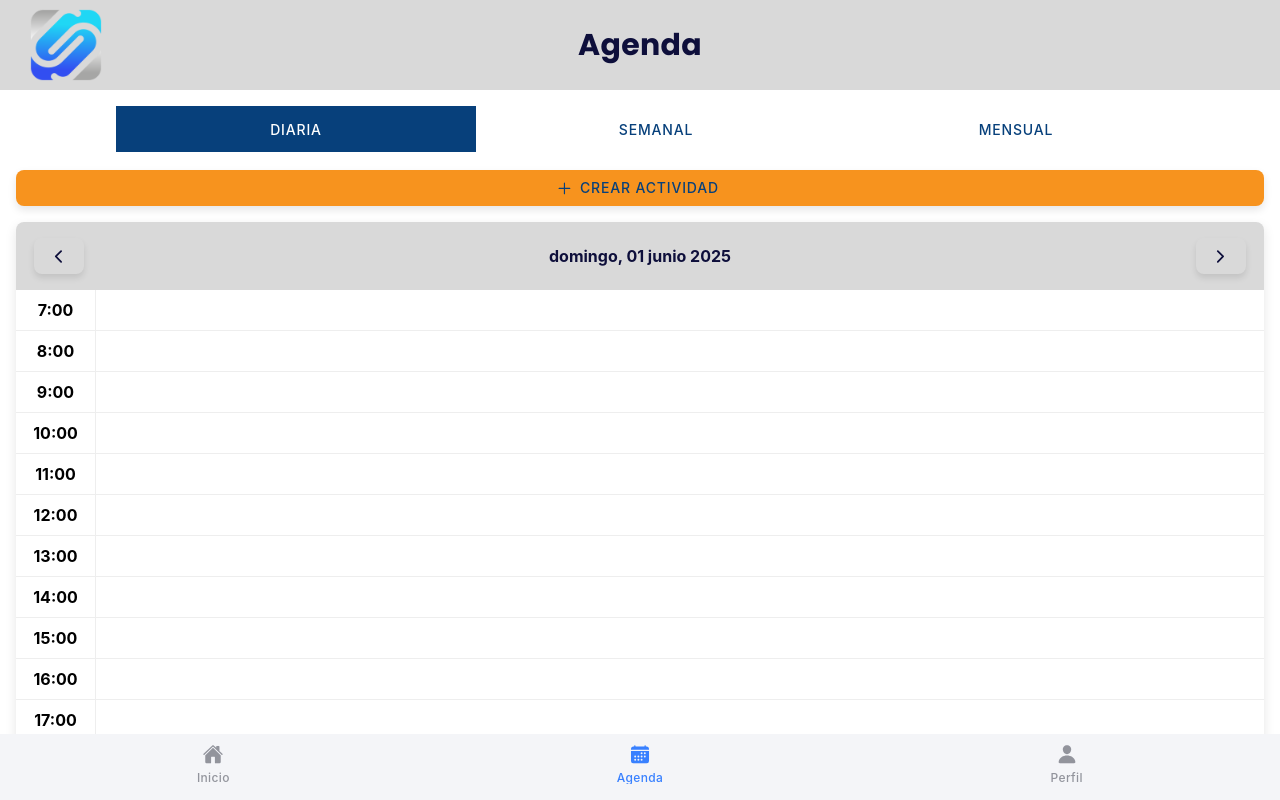
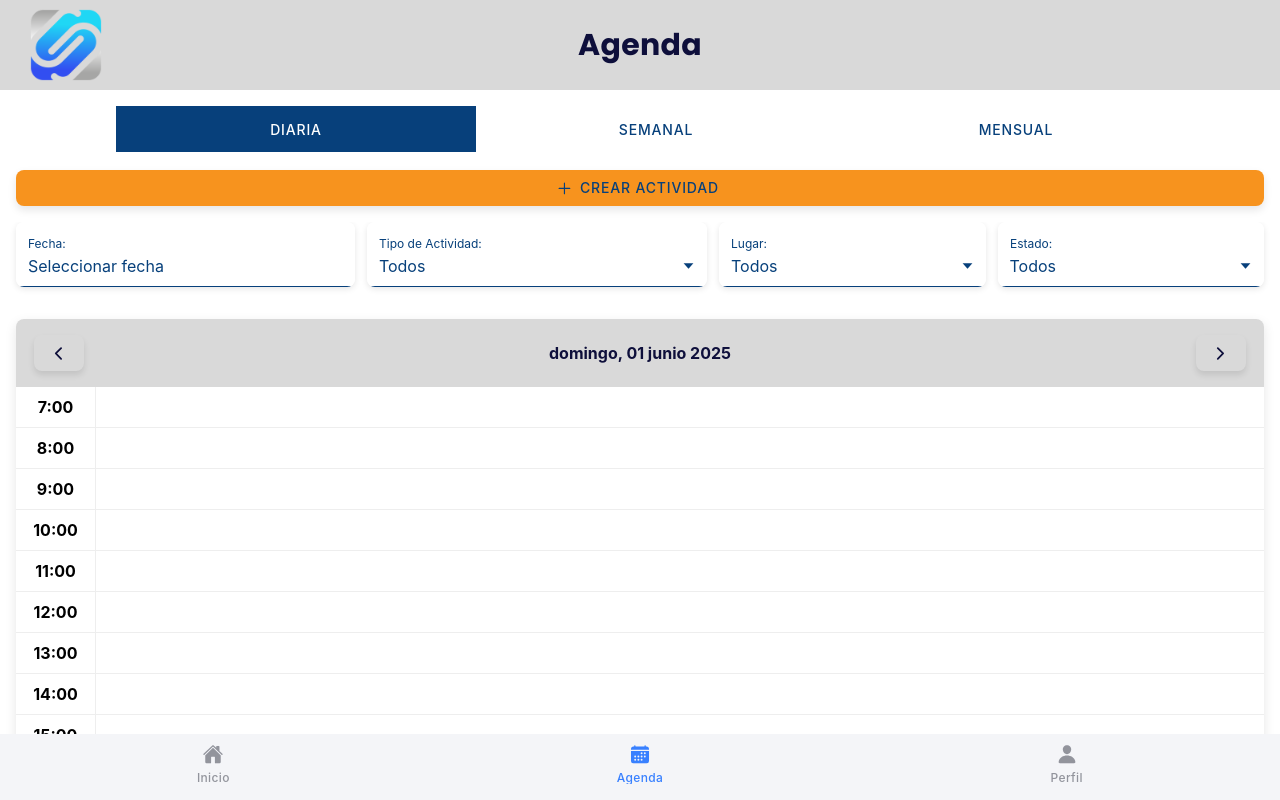
Before and after one commit to antoniaSHorta/Siempre-contigo, a React (Vite) app in the folder client/: page /app/agenda in a window 1280 px wide. Built offline with nearby package versions, Linux system fonts and the light colour scheme; sample sign-in values are in the browser's storage.

Commit message:
Add maqueta de filtros

```diff
--- a/client/src/pages/Agenda.css
+++ b/client/src/pages/Agenda.css
@@ -8,6 +8,23 @@
   --ion-color-secondary: var(--secondary-color);
   --ion-color-dark: var(--primary-color);
   --ion-color-medium: var(--primary-color);
+  --ion-color-step-150: #e0e5eb;
+  --ion-color-step-200: #d1d7e0;
+  --ion-color-step-750: var(--primary-color);
+  --ion-color-step-800: var(--primary-color);
+  --ion-color-step-850: var(--primary-color);
+  --ion-highlight-color-focused: var(--primary-color);
+
+  --ion-color-primary-tint: var(--primary-color);
+  --ion-color-step-150: var(--primary-color);
+  --ion-color-step-200: var(--primary-color);
+  --ion-color-step-750: var(--primary-color);
+  --ion-color-step-800: var(--primary-color);
+  --ion-color-step-850: var(--primary-color);
+  --ion-item-background-activated: rgba(7, 64, 123, 0.2);
+  --ion-item-background-focused: rgba(7, 64, 123, 0.2);
+  --ion-item-color-activated: var(--header-text-color);
+  --ion-item-color-focused: var(--header-text-color);
 }
 
 .agenda-page ion-header ion-toolbar {
@@ -75,14 +92,6 @@
   --border-style: solid;
 }
 
-.create-activity-button {
-  --background: var(--secondary-color);
-  --color: var(--primary-color);
-  --border-radius: 8px;
-  --box-shadow: 0 4px 8px rgba(0, 0, 0, 0.1);
-  margin: 16px;
-}
-
 @media (max-width: 768px) {
   .agenda-page ion-header ion-toolbar {
     --min-height: 65px;
@@ -127,6 +136,121 @@
     left: 50%;
     transform: translateX(-50%);
   }
+}
+
+.agenda-filters {
+  display: flex;
+  overflow-x: auto;
+  padding: 0 16px;
+  margin-bottom: 16px;
+  gap: 12px;
+  scrollbar-width: none;
+  -ms-overflow-style: none;
+}
+
+.agenda-filters::-webkit-scrollbar {
+  display: none;
+}
+
+.agenda-filters ion-item {
+  --background: white;
+  margin-bottom: 16px;
+  border-radius: 8px;
+  --highlight-color-focused: var(--primary-color);
+  --color: var(--primary-color);
+  --border-color-focused: var(--primary-color);
+  --padding-start: 12px;
+  --padding-end: 12px;
+  --inner-padding-end: 0;
+  --inner-border-width: 0;
+  align-items: flex-start;
+  flex-direction: column;
+  box-shadow: 0 2px 6px rgba(0, 0, 0, 0.1);
+  flex-shrink: 0;
+  flex-grow: 1;
+  --min-height: 40px;
+}
+
+.agenda-filters ion-item ion-label {
+  margin-bottom: 4px;
+}
+
+.agenda-filters ion-input,
+.agenda-filters ion-select {
+  --padding-top: 8px;
+  --padding-bottom: 8px;
+  --padding-start: 0;
+  --padding-end: 0;
+  color: var(--primary-color);
+  --placeholder-color: var(--primary-color);
+  --highlight-color-focused: var(--primary-color);
+  --caret-color-focused: var(--primary-color);
+  font-size: 1rem;
+  width: 100%;
+}
+
+.agenda-filters .date-filter-display {
+  padding-top: 8px;
+  padding-bottom: 8px;
+  padding-left: 0;
+  padding-right: 0;
+  color: var(--primary-color);
+  font-size: 1rem;
+  width: 100%;
+  background: transparent;
+  border: none;
+  box-shadow: none;
+  cursor: pointer;
+}
+
+.agenda-filters ion-item ion-datetime-button {
+    font-size: 1rem;
+    color: var(--primary-color);
+    --color: var(--primary-color);
+    width: 100%;
+}
+
+.agenda-filters ion-item ion-datetime-button::part(native) {
+  background: transparent !important;
+  border: none !important;
+  box-shadow: none !important;
+  padding: 0 !important;
+  justify-content: flex-start;
+  --padding-start: 0;
+  --padding-end: 0;
+  --padding-top: 0;
+  --padding-bottom: 0;
+  width: 100%;
+}
+
+.agenda-filters ion-select::part(icon) {
+    color: var(--primary-color);
+    opacity: 1;
+}
+
+.agenda-filters ion-item.item-has-focus,
+.agenda-filters ion-item:active {
+  --background: #f8f8f8;
+}
+
+@media (max-width: 600px) {
+  .agenda-filters {
+    padding: 0 8px;
+    gap: 8px;
+  }
+
+  .agenda-filters ion-item {
+    --padding-start: 8px;
+    --padding-end: 8px;
+  }
+}
+
+.create-activity-button {
+  --background: var(--secondary-color);
+  --color: var(--primary-color);
+  --border-radius: 8px;
+  --box-shadow: 0 4px 8px rgba(0, 0, 0, 0.1);
+  margin: 16px;
 }
 
 .daily-view {
@@ -331,3 +455,36 @@
 .today {
     background-color: #fffacd;
 }
+
+.date-picker-modal {
+  --width: 300px;
+  --height: 350px;
+  --border-radius: 8px;
+  --box-shadow: 0 4px 12px rgba(0, 0, 0, 0.1);
+}
+
+.date-picker-modal .datetime-content {
+    padding: 16px;
+}
+
+.date-picker-modal ion-datetime::part(calendar-day)::after {
+  background: var(--primary-color) !important;
+  color: white !important;
+}
+
+.date-picker-modal ion-datetime::part(calendar-day):hover {
+    background: rgba(7, 64, 123, 0.1);
+    color: var(--primary-color);
+}
+
+.date-picker-modal ion-datetime::part(day-button-text) {
+    color: var(--header-text-color);
+}
+
+.date-picker-modal ion-datetime::part(day-button-text).calendar-day-today {
+    color: var(--secondary-color);
+}
+
+.date-picker-modal ion-datetime::part(calendar-day-active) .day-button-text {
+  color: white !important;
+}
--- a/client/src/pages/Agenda.tsx
+++ b/client/src/pages/Agenda.tsx
@@ -1,9 +1,9 @@
-import { IonContent, IonHeader, IonPage, IonTitle, IonToolbar, IonIcon, IonButton, IonSegment, IonSegmentButton, IonLabel } from '@ionic/react';
-import {  add, chevronBackOutline, chevronForwardOutline } from 'ionicons/icons';
+import { IonContent, IonHeader, IonPage, IonTitle, IonToolbar, IonIcon, IonButton, IonSegment, IonSegmentButton, IonLabel, IonItem, IonInput, IonSelect, IonSelectOption, IonDatetime, IonDatetimeButton, IonModal } from '@ionic/react';
+import { add, chevronBackOutline, chevronForwardOutline } from 'ionicons/icons';
 import './Agenda.css';
 import logo from '../assets/logo.png';
 import { useState, useMemo } from 'react';
-import { format, startOfMonth, endOfMonth, isSameMonth, isToday, addDays } from 'date-fns';
+import { format, startOfMonth, endOfMonth, isSameMonth, isToday, addDays, parseISO } from 'date-fns';
 import { eachDayOfInterval } from 'date-fns/eachDayOfInterval';
 import { es } from 'date-fns/locale';
 
@@ -12,6 +12,13 @@ const Agenda: React.FC = () => {
   const [isCreateModalOpen, setIsCreateModalOpen] = useState(false);
   const [currentMonth, setCurrentMonth] = useState(new Date());
   const [currentDay, setCurrentDay] = useState(new Date());
+
+  const [filterDate, setFilterDate] = useState<string | undefined>(undefined);
+  const [filterType, setFilterType] = useState<string>('all');
+  const [filterLocation, setFilterLocation] = useState<string>('all');
+  const [filterStatus, setFilterStatus] = useState<string>('all');
+
+  const [isDateModalOpen, setIsDateModalOpen] = useState(false);
 
   const handleViewChange = (view: 'daily' | 'weekly' | 'monthly') => {
     setCurrentView(view);
@@ -77,31 +84,56 @@ const Agenda: React.FC = () => {
     return weeksArray;
   }, [daysInMonth]);
 
-  const placeholderActivities = [
+  const placeholderActivities = useMemo(() => [
     { date: new Date(2025, 3, 1, 11, 0), title: 'Cita Oftalmólogo', type: 'Cita', resident: 'Joaquin', location: 'Hospital', status: 'Completo' },
     { date: new Date(2025, 3, 1, 12, 0), title: 'Almuerzo con familiares', type: 'Almuerzo', resident: 'Joaquin', location: 'Interno', status: 'Incompleto' },
-     { date: new Date(2025, 3, 4, 14, 0), title: 'Visita Familiares', type: 'Visita', resident: 'Joaquin', location: 'Interno', status: 'Incompleto' },
-     { date: new Date(2025, 3, 4, 15, 0), title: 'Paseo', type: 'Paseo', resident: 'Joaquin', location: 'Exterior', status: 'Completo' },
+    { date: new Date(2025, 3, 4, 14, 0), title: 'Visita Familiares', type: 'Visita', resident: 'Joaquin', location: 'Interno', status: 'Incompleto' },
+    { date: new Date(2025, 3, 4, 15, 0), title: 'Paseo', type: 'Paseo', resident: 'Joaquin', location: 'Exterior', status: 'Completo' },
     { date: new Date(2025, 3, 8, 10, 0), title: 'Terapia física', type: 'Terapia', resident: 'Joaquin', location: 'Gimnasio', status: 'Completo' },
     { date: new Date(2025, 3, 8, 14, 30), title: 'Reunión de cuidadores', type: 'Reunión', resident: '-', location: 'Sala de estar', status: 'Incompleto' },
-  ];
+  ], []);
+
+  const filterActivities = (activities: any[]) => {
+    return activities.filter(activity => {
+      const activityDate = new Date(activity.date);
+      const filterD = filterDate ? parseISO(filterDate) : null;
+
+      const dateMatch = filterD ?
+        activityDate.getFullYear() === filterD.getFullYear() &&
+        activityDate.getMonth() === filterD.getMonth() &&
+        activityDate.getDate() === filterD.getDate()
+        : true;
+
+      const typeMatch = filterType === 'all' || activity.type === filterType;
+      const locationMatch = filterLocation === 'all' || activity.location === filterLocation;
+      const statusMatch = filterStatus === 'all' || activity.status === filterStatus;
+
+      return dateMatch && typeMatch && locationMatch && statusMatch;
+    });
+  };
 
   const getActivitiesForDay = (day: Date) => {
-    return placeholderActivities.filter(activity =>
+    const activitiesOnDay = placeholderActivities.filter(activity =>
       isSameMonth(activity.date, day) &&
       format(activity.date, 'dd/MM/yyyy') === format(day, 'dd/MM/yyyy')
     );
+    return filterActivities(activitiesOnDay);
   };
 
   const getActivitiesForTimeSlot = (day: Date, time: string) => {
     const [hour, minute] = time.split(':').map(Number);
-    return placeholderActivities.filter(activity =>
+    const activitiesAtTime = placeholderActivities.filter(activity =>
       isSameMonth(activity.date, day) &&
       activity.date.getHours() === hour &&
       activity.date.getMinutes() === minute
     );
+    return filterActivities(activitiesAtTime);
   };
 
+  // Dummy filter options (replace with actual data)
+  const activityTypes = ['all', 'Cita', 'Almuerzo', 'Visita', 'Paseo', 'Terapia', 'Reunión'];
+  const locations = ['all', 'Hospital', 'Interno', 'Exterior', 'Gimnasio', 'Sala de estar'];
+  const statuses = ['all', 'Completo', 'Incompleto'];
 
   return (
     <IonPage className="agenda-page">
@@ -126,11 +158,75 @@ const Agenda: React.FC = () => {
           </IonSegmentButton>
         </IonSegment>
 
-
         <IonButton expand="block" className="create-activity-button" onClick={() => setIsCreateModalOpen(true)}>
            <IonIcon icon={add} slot="start" />
            Crear Actividad
         </IonButton>
+
+        <div className="agenda-filters">
+          <IonItem>
+            <IonLabel position="stacked">Fecha:</IonLabel>
+            <div
+              className="date-filter-display"
+              onClick={() => setIsDateModalOpen(true)}
+            >
+              {filterDate ? format(parseISO(filterDate), 'dd MMM yyyy') : 'Seleccionar fecha'}
+            </div>
+            <IonModal isOpen={isDateModalOpen} onDidDismiss={() => setIsDateModalOpen(false)} keepContentsMounted={true} className="date-picker-modal">
+              <IonDatetime
+                id="filter-date-datetime"
+                presentation="date"
+                onIonChange={e => setFilterDate(e.detail.value ? format(parseISO(e.detail.value as string), 'yyyy-MM-dd') : undefined)}
+              ></IonDatetime>
+            </IonModal>
+          </IonItem>
+
+           <IonItem>
+            <IonLabel position="stacked">Tipo de Actividad:</IonLabel>
+            <IonSelect
+              value={filterType}
+              onIonChange={(e) => setFilterType(e.detail.value)}
+              interface="popover"
+            >
+              {activityTypes.map(type => (
+                <IonSelectOption key={type} value={type}>
+                  {type === 'all' ? 'Todos' : type}
+                </IonSelectOption>
+              ))}
+            </IonSelect>
+          </IonItem>
+
+          <IonItem>
+            <IonLabel position="stacked">Lugar:</IonLabel>
+            <IonSelect
+              value={filterLocation}
+              onIonChange={(e) => setFilterLocation(e.detail.value)}
+              interface="popover"
+            >
+               {locations.map(location => (
+                <IonSelectOption key={location} value={location}>
+                  {location === 'all' ? 'Todos' : location}
+                </IonSelectOption>
+              ))}
+            </IonSelect>
+          </IonItem>
+
+           <IonItem>
+            <IonLabel position="stacked">Estado:</IonLabel>
+            <IonSelect
+              value={filterStatus}
+              onIonChange={(e) => setFilterStatus(e.detail.value)}
+              interface="popover"
+            >
+               {statuses.map(status => (
+                <IonSelectOption key={status} value={status}>
+                  {status === 'all' ? 'Todos' : status}
+                </IonSelectOption>
+              ))}
+            </IonSelect>
+          </IonItem>
+
+        </div>
 
         <div className="agenda-activities">
           {currentView === 'daily' && (
@@ -150,7 +246,7 @@ const Agenda: React.FC = () => {
                   <div key={timeIndex} className="daily-time-slot">
                     <div className="daily-time-label">{time}</div>
                     <div className="daily-activities-for-time">
-                      {getActivitiesForTimeSlot(currentDay, time).map((activity, activityIndex) => (
+                      {filterActivities(getActivitiesForTimeSlot(currentDay, time)).map((activity, activityIndex) => (
                          <div key={activityIndex} className="activity-block">
                            {activity.title} ({activity.type})
                          </div>
@@ -215,7 +311,7 @@ const Agenda: React.FC = () => {
                       <div key={`${weekIndex}-${dayIndex}`} className={`monthly-day-cell ${!isSameMonth(day, currentMonth) ? 'outside-month' : ''} ${isToday(day) ? 'today' : ''}`}>
                         <div className="day-number">{format(day, 'd')}</div>
                         <div className="activities">
-                          {getActivitiesForDay(day).map((activity, activityIndex) => (
+                          {filterActivities(getActivitiesForDay(day)).map((activity, activityIndex) => (
                             <div key={activityIndex} className="activity-block">
                               {activity.title}
                             </div>
@@ -230,7 +326,6 @@ const Agenda: React.FC = () => {
           )}
         </div>
 
-
       </IonContent>
     </IonPage>
   );
```
